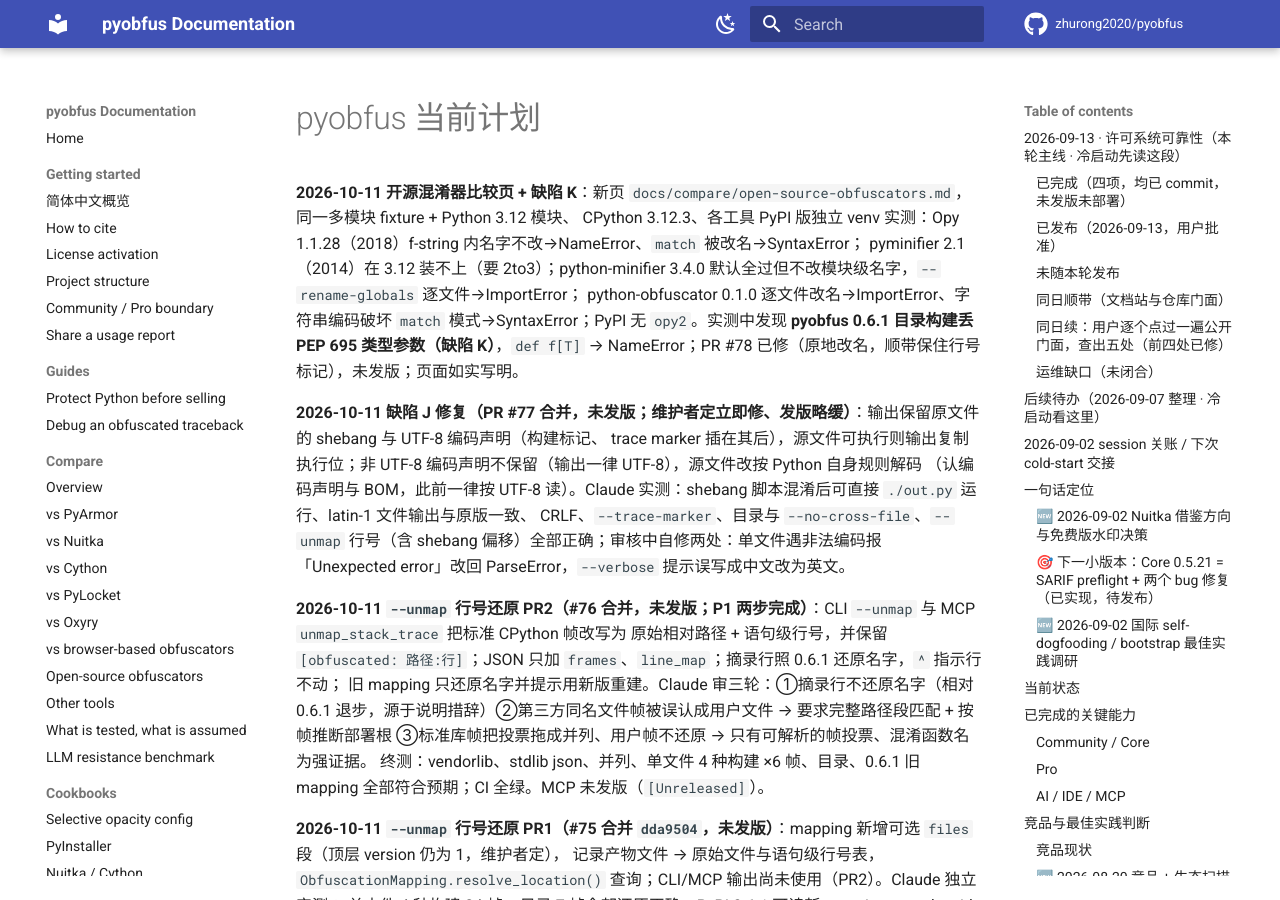
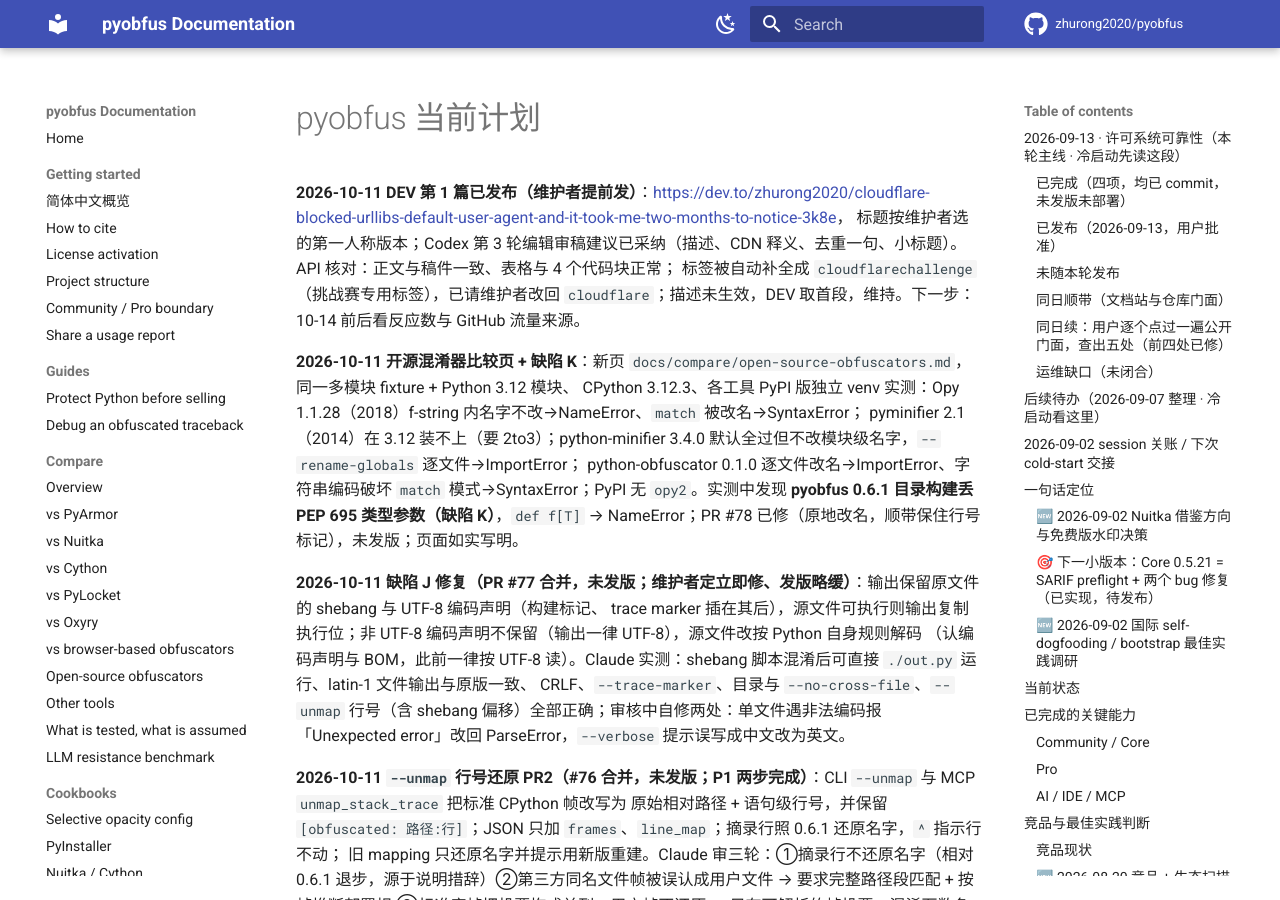
Before and after one commit to zhurong2020/pyobfus, an MkDocs documentation site: the page built from docs/CURRENT_PLAN_ZH.md, in a window 1280 px wide and 900 px high. Built offline with MkDocs 1.6.1 and Material for MkDocs 9.7.7, drawn with Linux system fonts in a browser that asks for light colours; comment, search, counter and statistics services are not loaded.

Commit message:
docs: record DEV post #1 publication
Co-Authored-By: Claude Opus 5.5 <noreply@anthropic.com>

```diff
--- a/docs/CURRENT_PLAN_ZH.md
+++ b/docs/CURRENT_PLAN_ZH.md
@@ -1,4 +1,8 @@
 # pyobfus 当前计划
+
+**2026-10-11 DEV 第 1 篇已发布（维护者提前发）**：<https://dev.to/zhurong2020/cloudflare-blocked-urllibs-default-user-agent-and-it-took-me-two-months-to-notice-3k8e>，
+标题按维护者选的第一人称版本；Codex 第 3 轮编辑审稿建议已采纳（描述、CDN 释义、去重一句、小标题）。API 核对：正文与稿件一致、表格与 4 个代码块正常；
+标签被自动补全成 `cloudflarechallenge`（挑战赛专用标签），已请维护者改回 `cloudflare`；描述未生效，DEV 取首段，维持。下一步：10-14 前后看反应数与 GitHub 流量来源。
 
 **2026-10-11 开源混淆器比较页 + 缺陷 K**：新页 `docs/compare/open-source-obfuscators.md`，同一多模块 fixture + Python 3.12 模块、
 CPython 3.12.3、各工具 PyPI 版独立 venv 实测：Opy 1.1.28（2018）f-string 内名字不改→NameError、`match` 被改名→SyntaxError；
```
Also changed, not shown: docs/TODO.md (+1 -1 lines).
